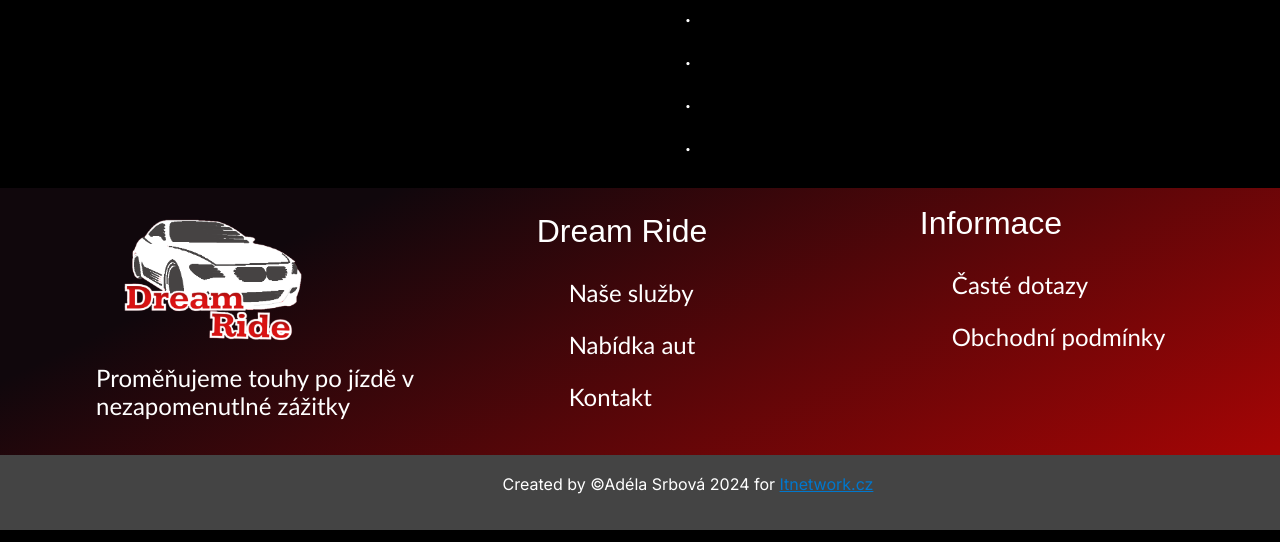
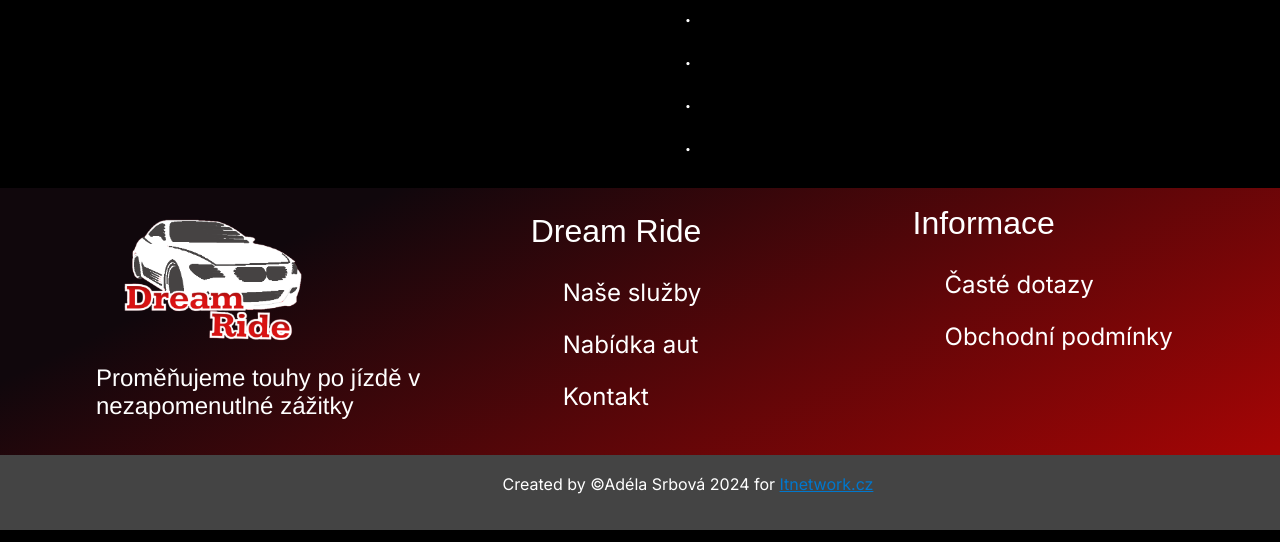
Before and after one commit to Eraya13/Car-rental-DreamRIde, an ASP.NET Core app: page / in a window 1280 px wide. Shown: the part 258-800 px from the top of the page. Run offline with ASP.NET Core 8, Linux system fonts and the light colour scheme; style sheets or scripts are compiled from the project's sources.

Commit message:
Updated fonts
Just update of fonts and prepare for new controler

```diff
--- a/ASP.NET-Core_web/Autopujcovna_DreamRide/Views/Shared/_Layout.cshtml
+++ b/ASP.NET-Core_web/Autopujcovna_DreamRide/Views/Shared/_Layout.cshtml
@@ -54,7 +54,7 @@
                 <ul class="footer-links">
                     <!-- Seznam polozek - lze přiradit classu-->
                     <li><a asp-controller="Home" asp-action="Services">Naše služby</a>
-                    <li><a asp-controller="Home" asp-action="CarMenu">Nabídka aut</a></li>
+                    <li><a asp-controller="Car" asp-action="Index">Nabídka aut</a></li>
                     <li><a asp-controller="Home" asp-action="Contact">Kontakt</a></li>
                 </ul>
             </nav>
--- a/ASP.NET-Core_web/Autopujcovna_DreamRide/wwwroot/css/site.css
+++ b/ASP.NET-Core_web/Autopujcovna_DreamRide/wwwroot/css/site.css
@@ -133,7 +133,7 @@ footer {
     padding: 0.5rem;
 }
 
-footer h2 {
+footer h2 {         /*stil sans serif*/
     font-weight: 400;
     font-size: 2rem;
 }
@@ -150,7 +150,7 @@ footer h2 {
 }
 
 .moto-font {
-    font-family: "Trebuchet MS", Helvetica, sans-serif;
+    font-family: Helvetica;
     font-weight: 500;
     font-size: 1.5rem;
     padding-top: 1rem;
@@ -163,7 +163,7 @@ footer {
 
 .footer-links {
     font-size: 1.5rem;
-    font-family: 'Gill Sans', 'Gill Sans MT', sans-serif
+    font-family: 'Inter', sans-serif;
 }
 
 footer nav li:hover {
```
